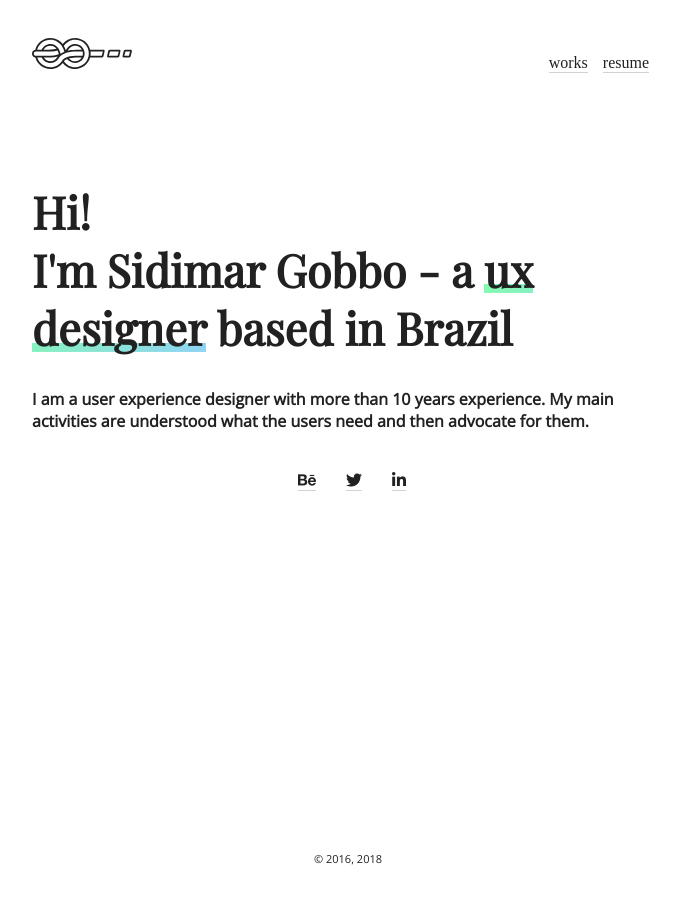
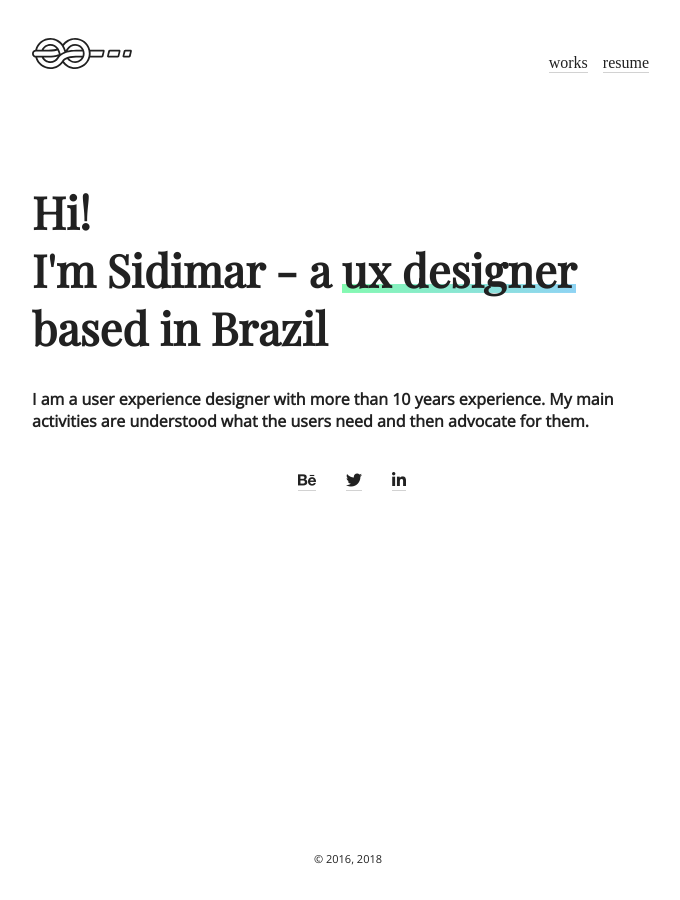
Before and after one commit to sidimar/sidimar.github.io, a Jekyll site: the page built from index.html, in a window 1280 px wide. Shown: the whole page, without its empty margins (292-972 px from the left). Built offline with Jekyll 4.4.1, drawn with Linux system fonts in a browser that asks for light colours; nearby versions of some CDN libraries.

Commit message:
Roll back name

```diff
--- a/index.html
+++ b/index.html
@@ -18,7 +18,7 @@ layout: landing
     </ul>
   </div>
   <div class="container">
-    <h1 class="heading">Hi! <br>I'm Sidimar Gobbo - a <span class="underline--magical">ux designer</span> based in Brazil</h1>
+    <h1 class="heading">Hi! <br>I'm Sidimar - a <span class="underline--magical">ux designer</span> based in Brazil</h1>
     <h2 class="subheading">
     I am a user experience designer with more than 10 years experience.
     My main activities are understood what the users need and then advocate for them.
```
